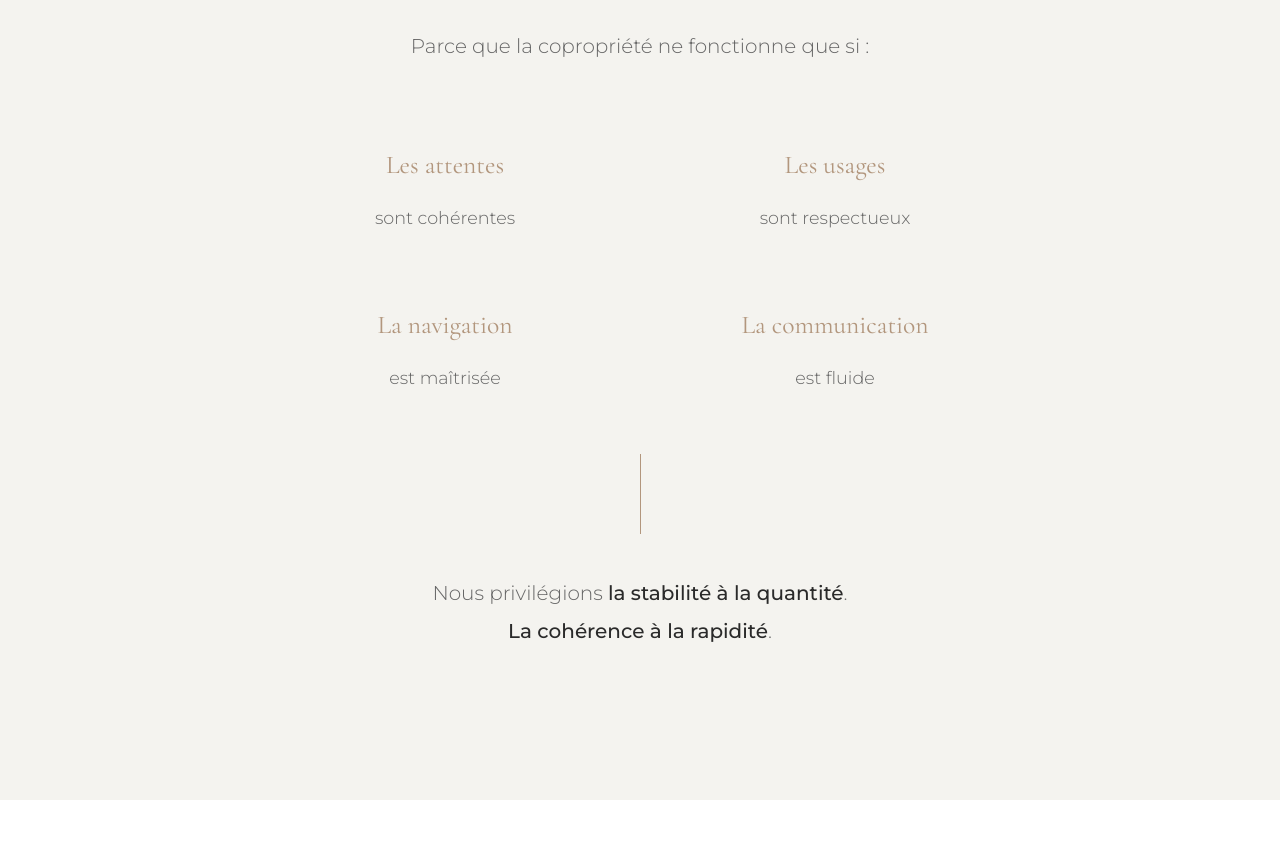
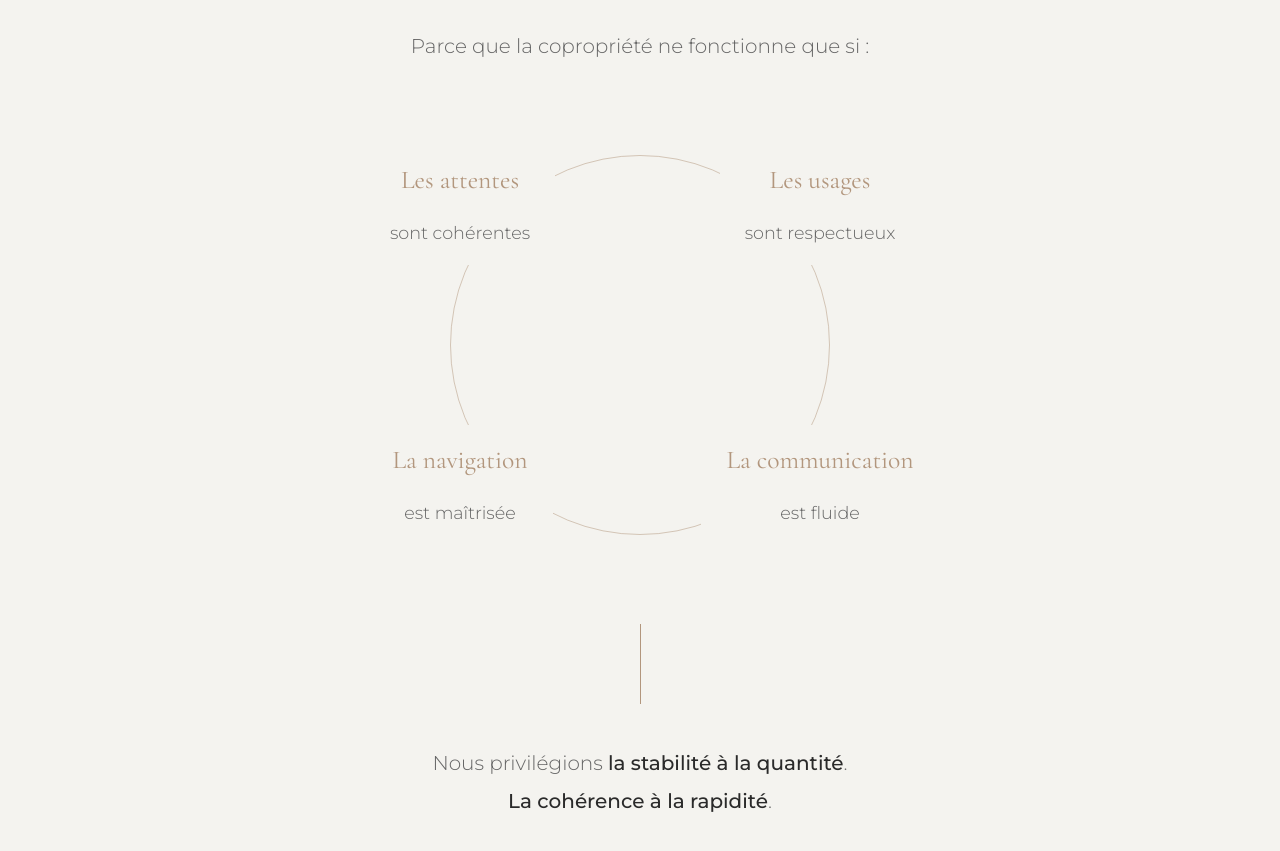
Before and after one commit to Projetxana/ohana-website, a plain HTML site: page le-cercle.html in a window 1280 px wide. Shown: the part 1569-2420 px from the top of the page. Drawn offline with nearby package versions, Linux system fonts and the light colour scheme.

Commit message:
Add circle line graphic behind the 4 values in Pourquoi un cercle

```diff
--- a/le-cercle.html
+++ b/le-cercle.html
@@ -215,6 +215,42 @@
             margin: 40px auto;
         }
 
+        /* Circle Diagram */
+        .circle-diagram-wrapper {
+            position: relative;
+            max-width: 700px;
+            margin: 80px auto;
+        }
+
+        .circle-line {
+            position: absolute;
+            top: 50%;
+            left: 50%;
+            transform: translate(-50%, -50%);
+            width: 380px;
+            height: 380px;
+            border: 1px solid var(--accent);
+            border-radius: 50%;
+            opacity: 0.5;
+            z-index: 0;
+        }
+
+        .circle-grid {
+            position: relative;
+            z-index: 1;
+            display: grid;
+            grid-template-columns: 1fr 1fr;
+            gap: 160px 20px;
+            text-align: center;
+        }
+
+        .circle-item {
+            background-color: var(--bg-secondary);
+            padding: 15px 25px;
+            display: inline-block;
+            margin: 0 auto;
+        }
+
         /* Grid Lists */
         .features-grid {
             display: grid;
@@ -315,8 +351,17 @@
             }
 
             .process-grid,
-            .features-grid {
+            .features-grid,
+            .circle-grid {
                 grid-template-columns: 1fr;
+            }
+
+            .circle-grid {
+                gap: 40px;
+            }
+
+            .circle-line {
+                display: none;
             }
 
             .section-padding {
@@ -369,22 +414,25 @@
             <h2 class="h2-title">Pourquoi un cercle ?</h2>
             <p class="text-lead" style="margin-bottom: 50px;">Parce que la copropriété ne fonctionne que si :</p>
 
-            <div class="features-grid" style="text-align: center; grid-template-columns: 1fr 1fr; gap: 30px;">
-                <div style="padding: 20px;">
+            <div class="circle-diagram-wrapper">
+                <div class="circle-line"></div>
+                <div class="circle-grid">
+                    <div class="circle-item">
                         <h3 class="feature-title" style="color: var(--accent);">Les attentes</h3>
                         <p class="text-lead" style="font-size: 1.1rem; margin-bottom: 0;">sont cohérentes</p>
                     </div>
-                <div style="padding: 20px;">
+                    <div class="circle-item">
                         <h3 class="feature-title" style="color: var(--accent);">Les usages</h3>
                         <p class="text-lead" style="font-size: 1.1rem; margin-bottom: 0;">sont respectueux</p>
                     </div>
-                <div style="padding: 20px;">
+                    <div class="circle-item">
                         <h3 class="feature-title" style="color: var(--accent);">La navigation</h3>
                         <p class="text-lead" style="font-size: 1.1rem; margin-bottom: 0;">est maîtrisée</p>
                     </div>
-                <div style="padding: 20px;">
+                    <div class="circle-item">
                         <h3 class="feature-title" style="color: var(--accent);">La communication</h3>
                         <p class="text-lead" style="font-size: 1.1rem; margin-bottom: 0;">est fluide</p>
+                    </div>
                 </div>
             </div>
 
```
Lines whose indentation alone changed are shown as unchanged.
